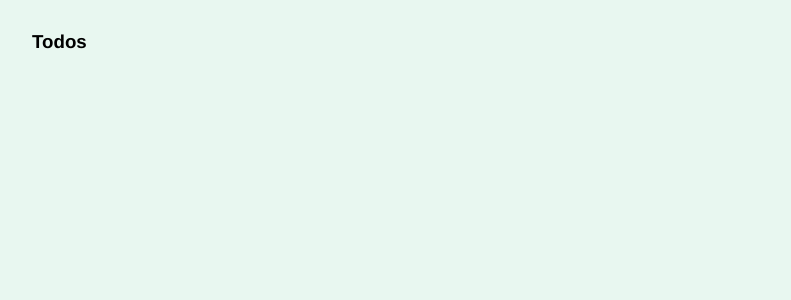
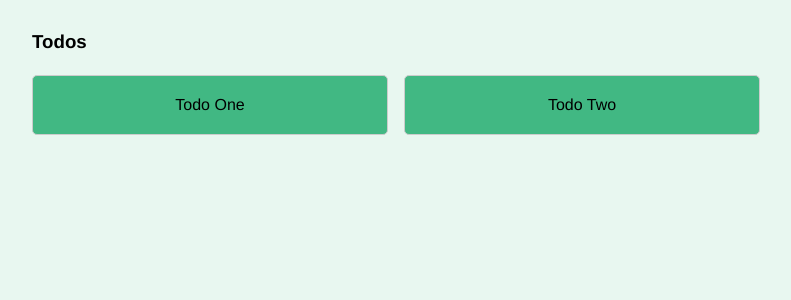
Before and after one commit to martyumlas/vue-vuex, a Vue app: page / in a window 1280 px wide. Shown: the top 300 px of the page, without its empty margins (58-849 px from the left). Built offline with nearby package versions, Linux system fonts and the light colour scheme.

Commit message:
importing objects from store

```diff
--- a/src/components/Todos.vue
+++ b/src/components/Todos.vue
@@ -1,13 +1,33 @@
 <template>
     <div>
         <h3>Todos</h3>
+        <div class="todos">
+            <div v-for="todo in allTodos" :key="todo.id" class="todo">
+                {{todo.title}}
+            </div>
+        </div>
     </div>
 </template>
 <script>
+import {mapGetters} from 'vuex';
 export default {
-    name:"Todos"
+    name:"Todos",
+    computed: mapGetters(['allTodos'])
 }
 </script>
-<style>
-
+<style scoped>
+    .todos{
+        display: grid;
+        grid-template-columns: repeat(3, 1fr);
+        grid-gap: 1rem;
+    }
+    .todo{
+        border: 1px solid #ccc;
+        background: #41b883;
+        padding: 1rem;
+        border-radius: 5px;
+        text-align: center;
+        position: relative;
+        cursor: pointer;
+    }
 </style>
--- a/src/store/modules/todos.js
+++ b/src/store/modules/todos.js
@@ -1,8 +1,23 @@
 import axios from 'axios'
 
-const state = {};
+const state = {
 
-const getters = {};
+    todos:[
+        {
+            id: 1,
+            title: 'Todo One'
+        },
+        {
+            id: 2,
+            title: 'Todo Two'
+        }
+    ]
+
+};
+
+const getters = {
+    allTodos: (state) => state.todos
+};
 
 const actions = {};
 
```
